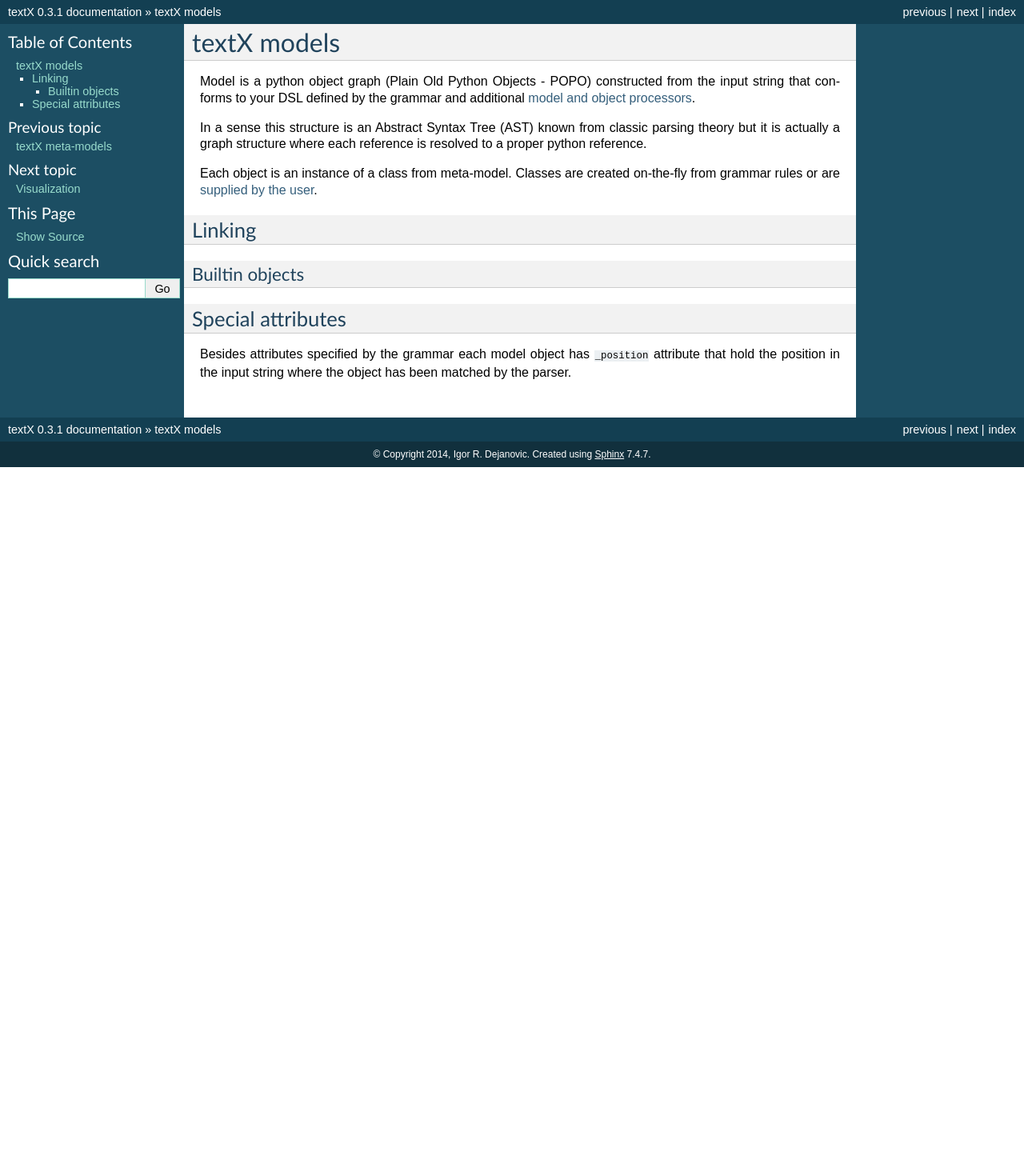
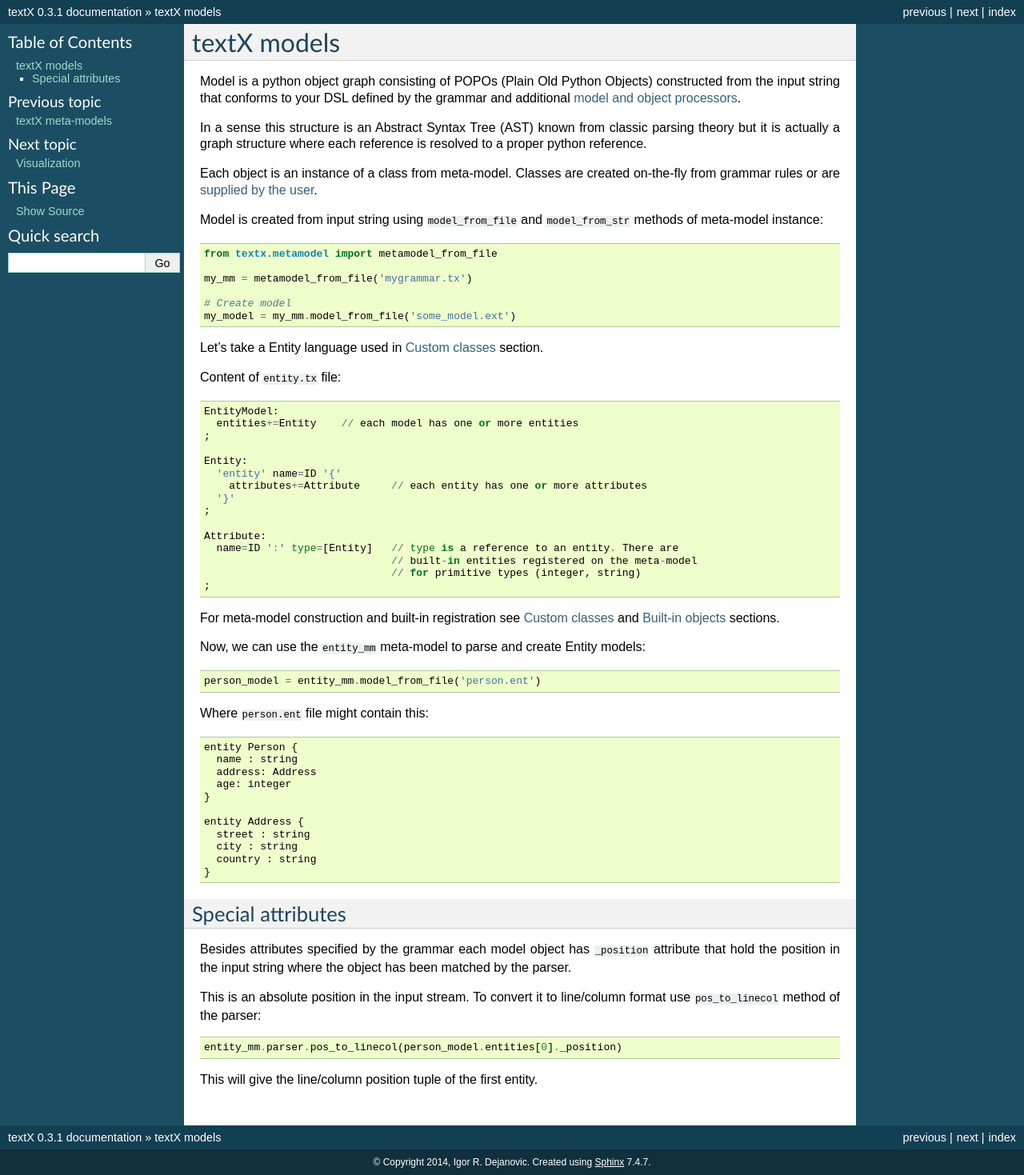
Before and after one commit to textX/textX, a Sphinx documentation site: the page built from docs/model.rst, in a window 1280 px wide. Shown: the whole page at 80% size. Built offline with Sphinx 7.4.7, drawn with Linux system fonts in a browser that asks for light colours; before the commit the page ends 900 px from its top, so only the background shows below that.

Commit message:
Addition to docs. Model and meta-model.

```diff
--- a/docs/features.rst
+++ b/docs/features.rst
@@ -23,7 +23,6 @@
 You can have a references to other objects in your language and the textual
 representation of the reference will be resolved to proper python reference
 automatically.
-See the :ref:`linking` section.
 
 
 Model/object post-processing
--- a/docs/model.rst
+++ b/docs/model.rst
@@ -3,9 +3,9 @@
 textX models
 ============
 
-Model is a python object graph (Plain Old Python Objects - POPO) constructed
-from the input string that conforms to your DSL defined by the grammar and
-additional :ref:`model and object processors <processors>`.
+Model is a python object graph consisting of POPOs (Plain Old Python Objects)
+constructed from the input string that conforms to your DSL defined by the
+grammar and additional :ref:`model and object processors <processors>`.
 
 In a sense this structure is an Abstract Syntax Tree (AST) known from classic
 parsing theory but it is actually a graph structure where each reference is
@@ -15,14 +15,59 @@
 on-the-fly from grammar rules or are :ref:`supplied by the user
 <custom-classes>`.
 
-.. _linking:
+Model is created from input string using :code:`model_from_file` and
+:code:`model_from_str` methods of meta-model instance::
 
-Linking
--------
+  from textx.metamodel import metamodel_from_file
+
+  my_mm = metamodel_from_file('mygrammar.tx')
+
+  # Create model
+  my_model = my_mm.model_from_file('some_model.ext')
 
 
-Builtin objects
-~~~~~~~~~~~~~~~
+Let's take a Entity language used in :ref:`custom-classes` section.
+
+Content of :code:`entity.tx` file::
+
+  EntityModel:
+    entities+=Entity    // each model has one or more entities
+  ;
+
+  Entity:
+    'entity' name=ID '{'
+      attributes+=Attribute     // each entity has one or more attributes
+    '}'
+  ;
+
+  Attribute:
+    name=ID ':' type=[Entity]   // type is a reference to an entity. There are
+                                // built-in entities registered on the meta-model
+                                // for primitive types (integer, string)
+  ;
+
+
+For meta-model construction and built-in registration see :ref:`custom-classes`
+and :ref:`builtins` sections.
+
+Now, we can use the :code:`entity_mm` meta-model to parse and create Entity
+models::
+
+  person_model = entity_mm.model_from_file('person.ent')
+
+Where :code:`person.ent` file might contain this::
+
+  entity Person {
+    name : string
+    address: Address
+    age: integer
+  }
+
+  entity Address {
+    street : string
+    city : string
+    country : string
+  }
 
 
 Special attributes
@@ -31,3 +76,10 @@
 Besides attributes specified by the grammar each model object has
 :code:`_position` attribute that hold the position in the input string where
 the object has been matched by the parser.
+
+This is an absolute position in the input stream. To convert it to line/column
+format use :code:`pos_to_linecol` method of the parser::
+
+  entity_mm.parser.pos_to_linecol(person_model.entities[0]._position)
+
+This will give the line/column position tuple of the first entity.
```
Also changed, not shown: docs/metamodel.rst (+50 -4 lines).
